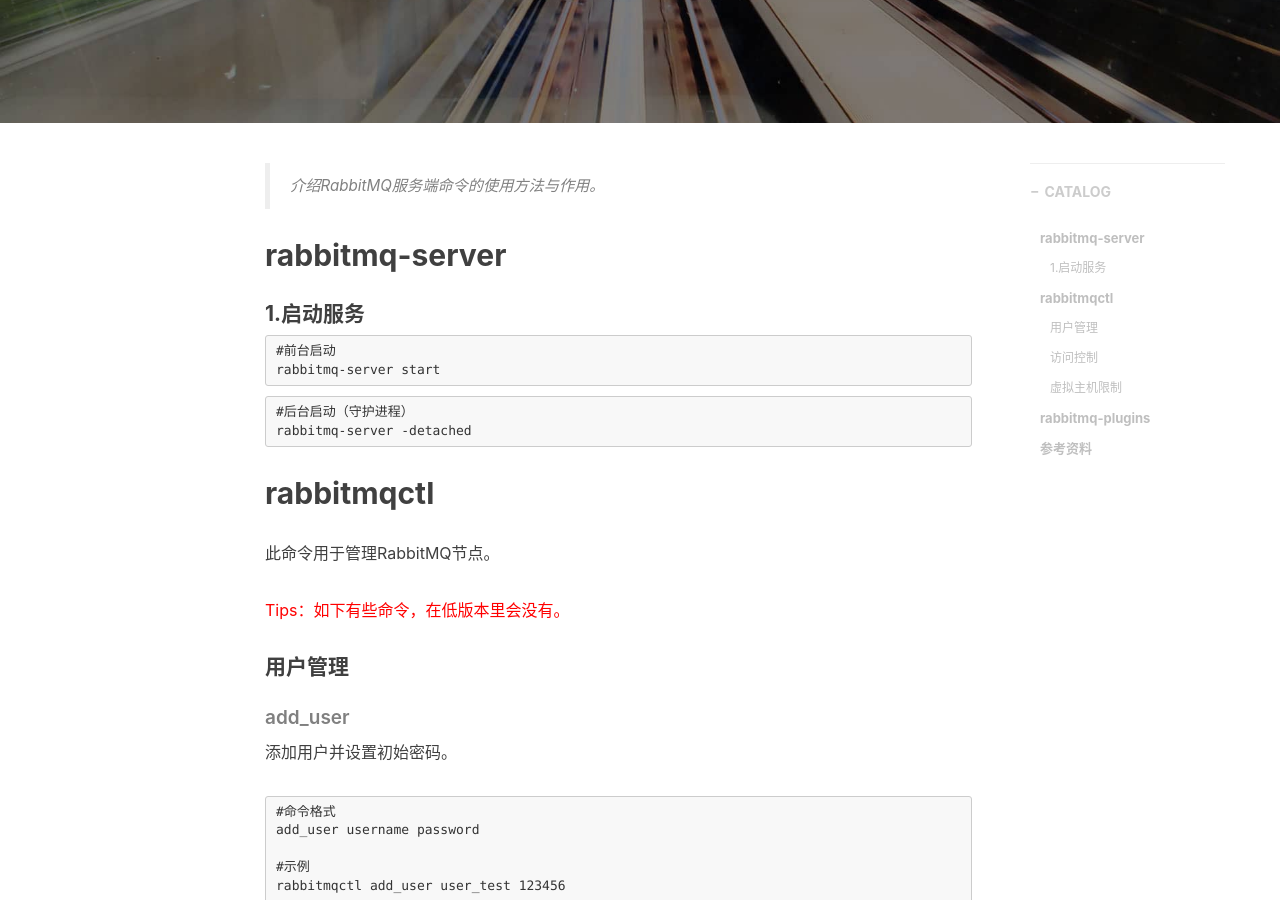
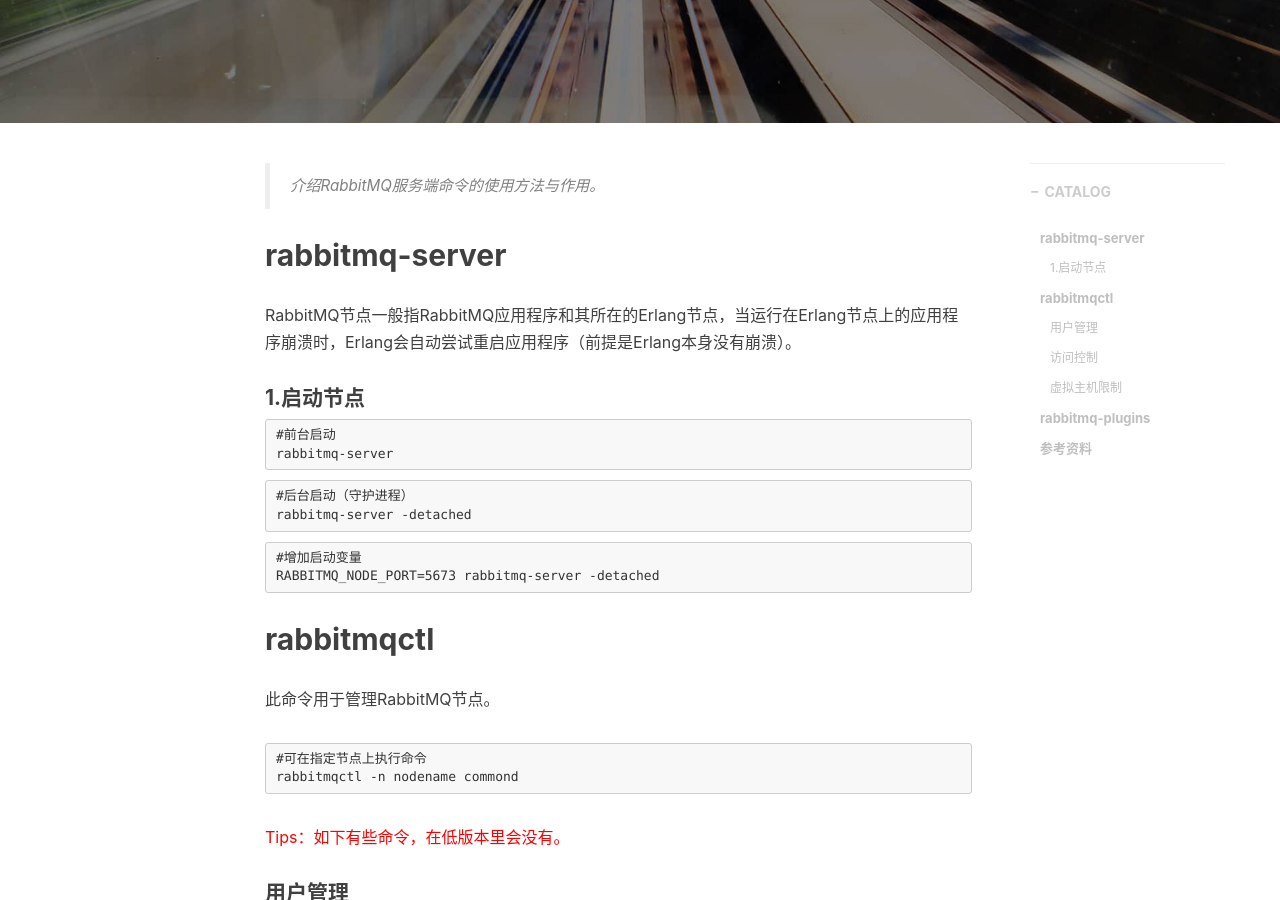
Before and after one commit to xuanxuan2016/xuanxuan2016.github.io, a Jekyll site: the page built from _posts/2018-05-08-3-rabbitmq-study-server-command.md, in a window 1280 px wide and 900 px high, scrolled down 460 px. Built offline with Jekyll 4.4.1, drawn with Linux system fonts in a browser that asks for light colours; nearby versions of some CDN libraries; comment, search, counter and statistics services are not loaded.

Commit message:
Update 2018-05-08-3-rabbitmq-study-server-command.md

````diff
--- a/_posts/2018-05-08-3-rabbitmq-study-server-command.md
+++ b/_posts/2018-05-08-3-rabbitmq-study-server-command.md
@@ -15,11 +15,16 @@ tags:
 
 ## rabbitmq-server
 
-#### 1.启动服务
+<p>
+RabbitMQ节点一般指RabbitMQ应用程序和其所在的Erlang节点，当运行在Erlang节点上的应用程序崩溃时，Erlang会自动尝试重启应用程序（前提是Erlang本身没有崩溃）。
+</p>
+
+#### 1.启动节点
+
 
 ```
 #前台启动
-rabbitmq-server start
+rabbitmq-server
 ```
 
 ```
@@ -27,11 +32,21 @@ rabbitmq-server start
 rabbitmq-server -detached
 ```
 
+```
+#增加启动变量
+RABBITMQ_NODE_PORT=5673 rabbitmq-server -detached
+```
+
 ## rabbitmqctl
 
 <p>
 此命令用于管理RabbitMQ节点。
 </p>
+
+```
+#可在指定节点上执行命令
+rabbitmqctl -n nodename commond
+```
 
 <p style="color:red;">
 Tips：如下有些命令，在低版本里会没有。
````
